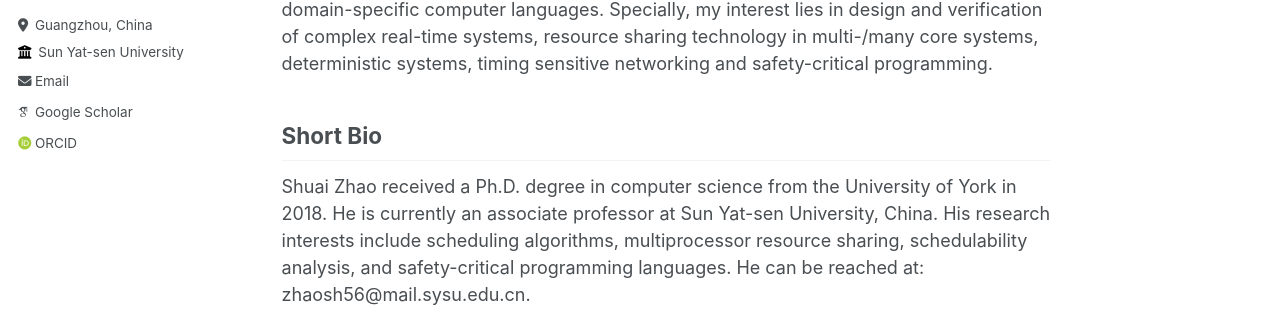
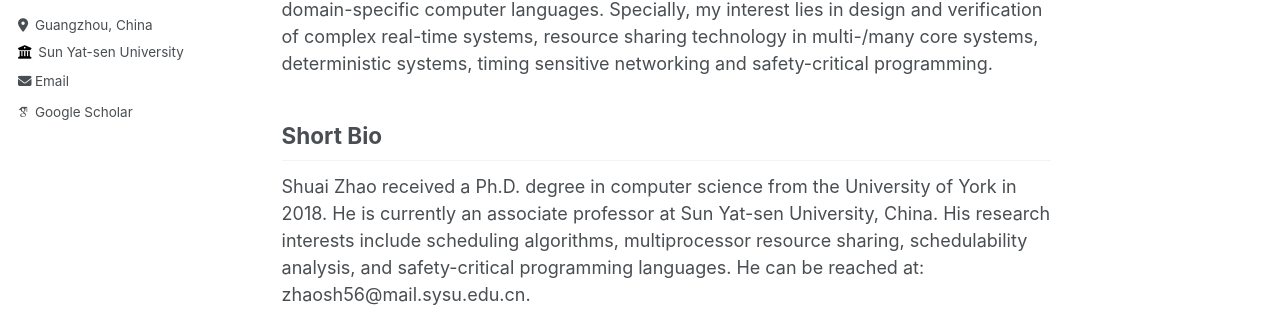
Before and after one commit to zs673/zs673.github.io, a Jekyll site: the page built from _pages/about.md, in a window 1280 px wide. Shown: the part 413-739 px from the top of the page. Built offline with Jekyll 4.4.1, drawn with Linux system fonts in a browser that asks for light colours; some web fonts are replaced; our own code applies the rules of GitHub Pages for plain Markdown files.

Commit message:
Update _config.yml

```diff
--- a/_config.yml
+++ b/_config.yml
@@ -34,7 +34,7 @@ author:
   arxiv            : # URL - Update with the correct link to your profile
   googlescholar    : "https://scholar.google.com/citations?user=BzXwx8YAAAAJ&hl=en"
   impactstory      : # URL
-  orcid            : "orcid=0000-0003-0721-8021" # "https://orcid.org/my-orcid?orcid=0000-0003-0721-8021"
+  orcid            : # "orcid=0000-0003-0721-8021" # "https://orcid.org/my-orcid?orcid=0000-0003-0721-8021"
   pubmed           : # "https://www.ncbi.nlm.nih.gov/pubmed/?term=john+snow"
   researchgate     : # URL
 
```
